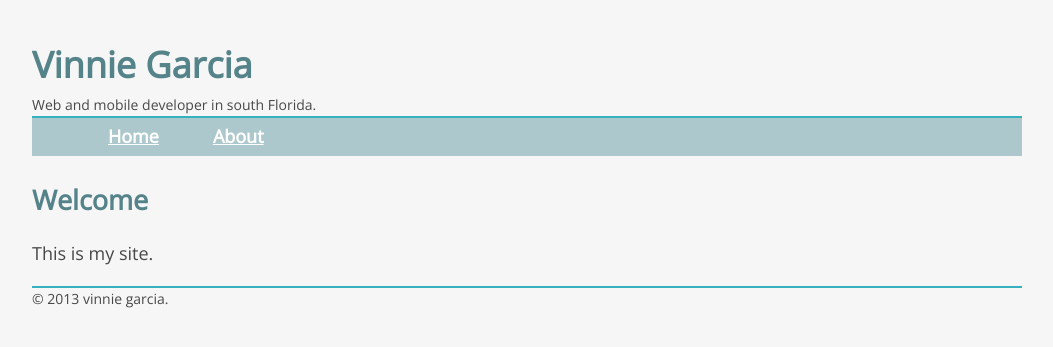
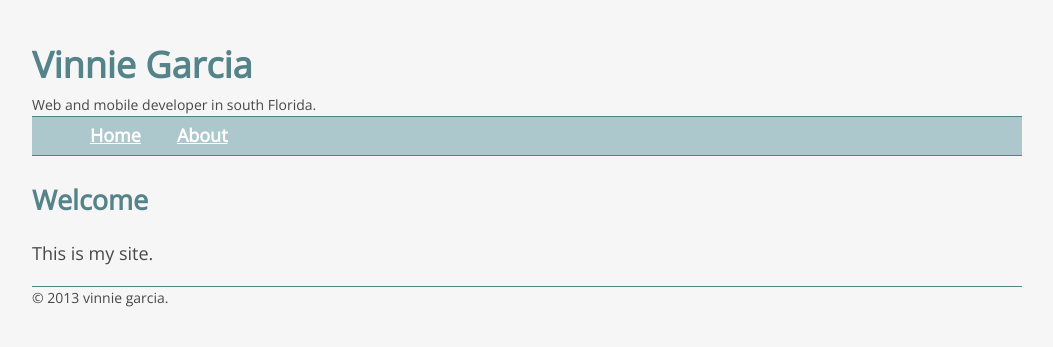
Before and after one commit to vinniegarcia/vinniegarcia.github.com, a Jekyll site: the page built from index.md, in a window 1280 px wide. Shown: the top 347 px of the page, without its empty margins (113-1166 px from the left). Built offline with Jekyll 4.4.1, drawn with Linux system fonts in a browser that asks for light colours; Markdown is read by kramdown in place of the engine named in the settings.

Commit message:
css update

```diff
--- a/css/main.css
+++ b/css/main.css
@@ -42,7 +42,6 @@ a:hover {
 header {
   margin-top: 2em;
   overflow: auto;
-  border-bottom: 2px solid #36b1bf;
 }
 
 header * {
@@ -56,6 +55,8 @@ header p {
 nav {
   overflow: auto;
   background-color: #acc8cc;
+  border: solid #55838a;
+  border-width: 1px 0;
 }
 
 nav ul,
@@ -80,7 +81,7 @@ nav ul {
 }
 
 nav ul a {
-  padding: .25em 1em .25em 2em;
+  padding: .25em 1em;
   color: white;
   background-color: #acc8cc;
 }
@@ -101,5 +102,5 @@ nav ul a:hover {
 
 footer {
   font-size: 14px;
-  border-top: 2px solid #36b1bf;
+  border-top: 1px solid #55838a;
 }
```
Also changed, not shown: less/main.less (+5 -5 lines).
